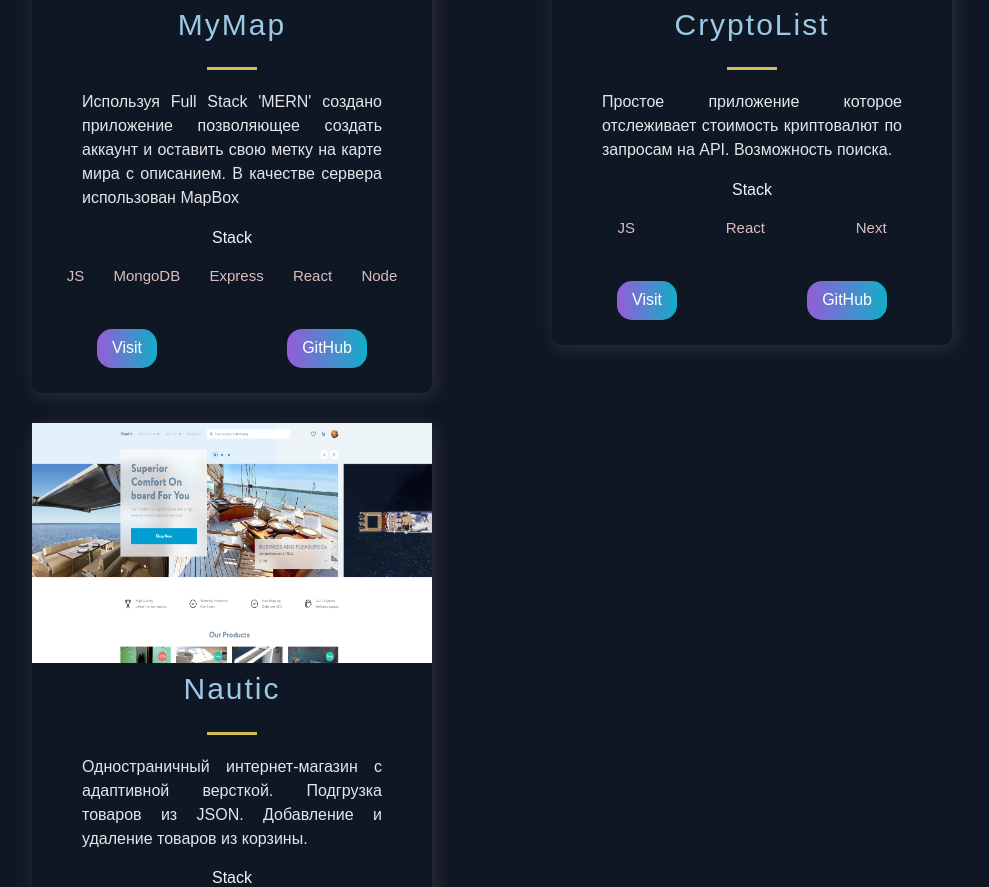
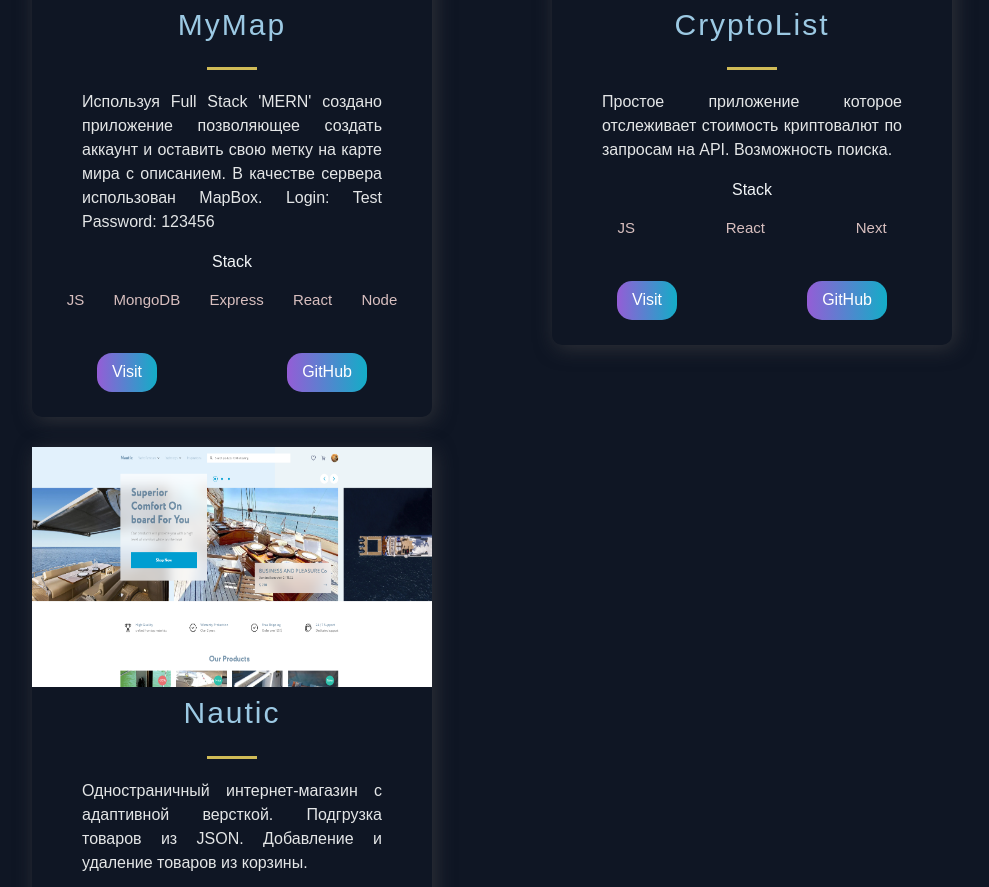
Before and after one commit to Viktorovich-buil/Vitaliypoprtfolio, a Next.js app: page / in a window 1280 px wide. Shown: the part 1778-2665 px from the top of the page, without its empty margins (148-1137 px from the left). Built offline with nearby package versions, Linux system fonts and the light colour scheme.

Commit message:
Add def login map

```diff
--- a/src/constants/constants.js
+++ b/src/constants/constants.js
@@ -19,7 +19,7 @@ export const projects = [
   },
   {
     title: 'MyMap',
-    description: "Используя Full Stack 'MERN' создано приложение позволяющее создать аккаунт и оставить свою метку на карте мира с описанием. В качестве сервера использован MapBox",
+    description: "Используя Full Stack 'MERN' создано приложение позволяющее создать аккаунт и оставить свою метку на карте мира с описанием. В качестве сервера использован MapBox. Login: Test  Password: 123456",
       image: '/images/Mymap1.png',
       tags: ['JS', 'MongoDB', 'Express', 'React', 'Node'],
     source: 'https://github.com/Viktorovich-buil/MyMap',
```
